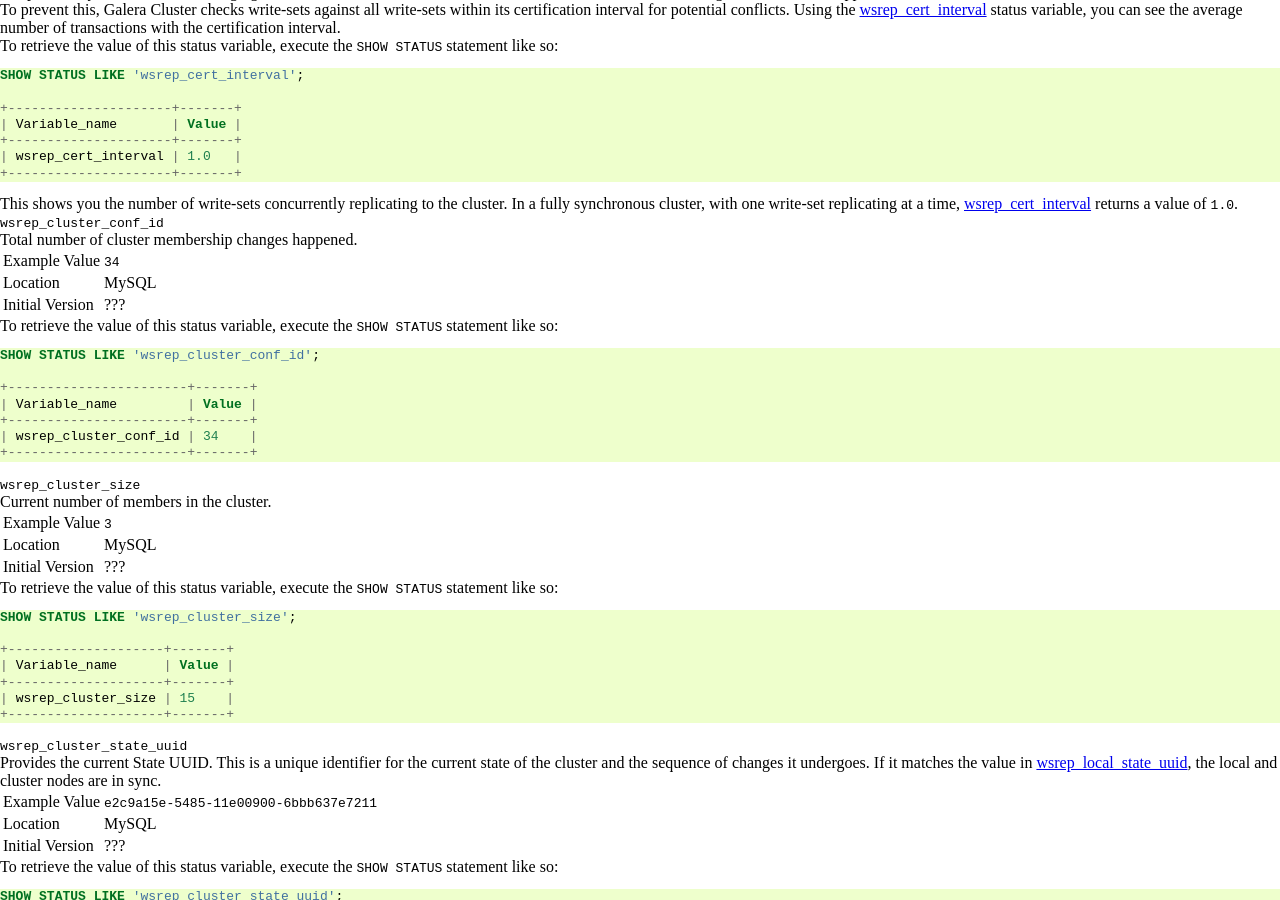
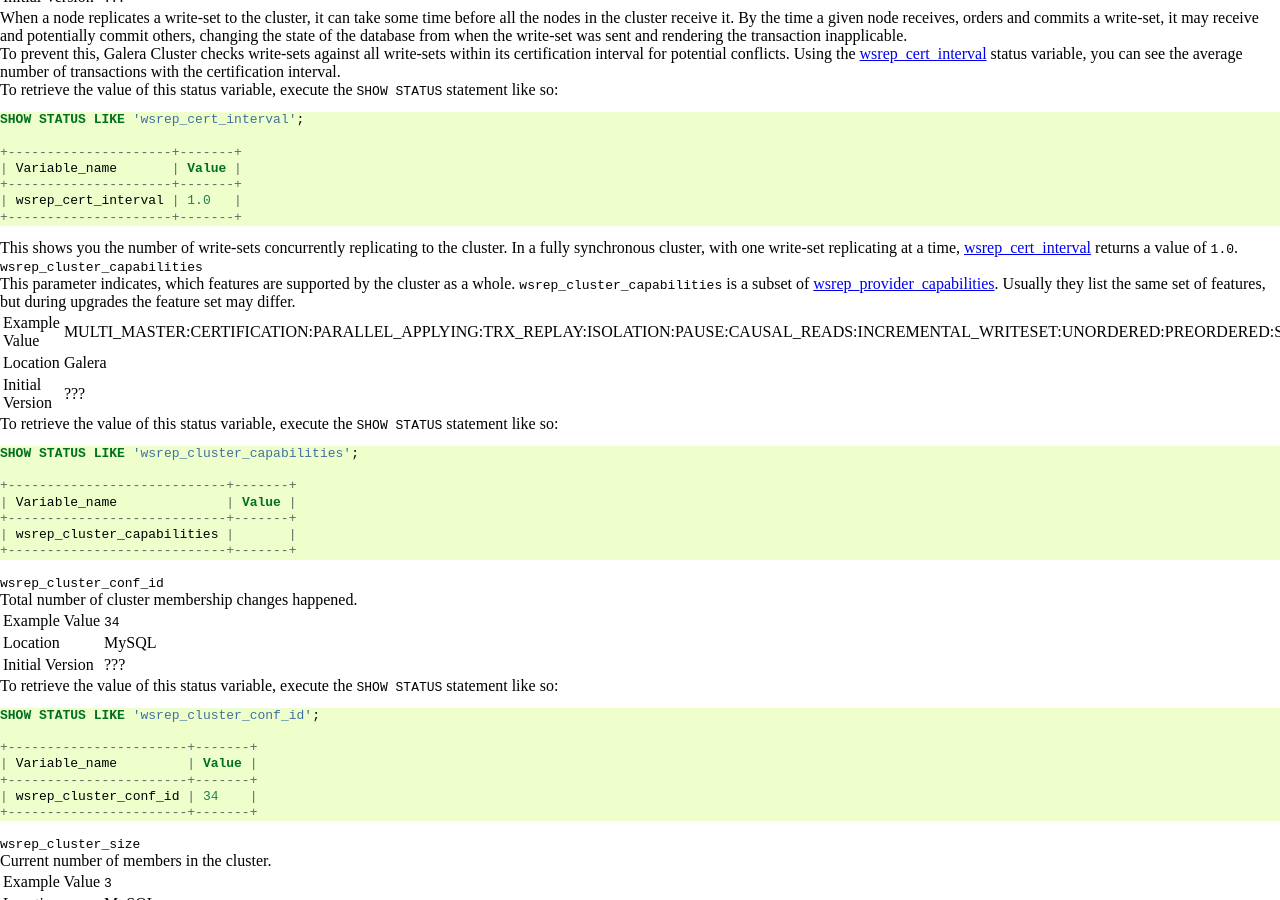
Before and after one commit to codership/documentation, a Sphinx documentation site: the page built from galeracluster/source/documentation/galera-status-variables.rst, in a window 1280 px wide and 900 px high, scrolled down 4096 px. Built offline with Sphinx 7.4.7, drawn with Linux system fonts in a browser that asks for light colours; comment, search, counter and statistics services are not loaded; some of the changed text lies outside the part shown.

Commit message:
Issue #548 Status variables wsrep_cluster_capabilities and wsrep_provider_capabilities added.

```diff
--- a/galeracluster/source/documentation/galera-status-variables.rst
+++ b/galeracluster/source/documentation/galera-status-variables.rst
@@ -85,6 +85,7 @@ This distinction is of importance for developers only. For convenience, all stat
    ":ref:`wsrep_cert_deps_distance <wsrep_cert_deps_distance>`", "Galera", "``23.88889``", "1.0"
    ":ref:`wsrep_cert_index_size <wsrep_cert_index_size>`", "Galera", "``30936``", "1.0"
    ":ref:`wsrep_cert_interval  <wsrep_cert_interval>`", "Galera", "", "1.0"
+   ":ref:`wsrep_cluster_capabilities  <wsrep_cluster_capabilities>`", "Galera", "", "1.0"
    ":ref:`wsrep_cluster_conf_id <wsrep_cluster_conf_id>`", "MySQL", "``34``", "1.0"
    ":ref:`wsrep_cluster_size <wsrep_cluster_size>`", "MySQL", "", "1.0"
    ":ref:`wsrep_cluster_state_uuid <wsrep_cluster_state_uuid>`", "MySQL", "", "1.0"
@@ -130,6 +131,7 @@ This distinction is of importance for developers only. For convenience, all stat
    ":ref:`wsrep_open_connections <wsrep_open_connections>`", "Galera", "``3``", "3.24"
    ":ref:`wsrep_open_transactions <wsrep_open_transactions>`", "Galera", "``25``", "3.24"
    ":ref:`wsrep_protocol_version <wsrep_protocol_version>`", "Galera", "``4``", "1.0"
+   ":ref:`wsrep_provider_capabilities  <wsrep_provider_capabilities>`", "Galera", "", "1.0"
    ":ref:`wsrep_provider_name <wsrep_provider_name>`", "MySQL", "``Galera``", "1.0"
    ":ref:`wsrep_provider_vendor <wsrep_provider_vendor>`", "MySQL", "", "1.0"
    ":ref:`wsrep_provider_version <wsrep_provider_version>`", "MySQL", "", "1.0"
@@ -384,6 +386,34 @@ To retrieve the value of this status variable, execute the ``SHOW STATUS`` state
 This shows you the number of write-sets concurrently replicating to the cluster. In a fully synchronous cluster, with one write-set replicating at a time, :ref:`wsrep_cert_interval <wsrep_cert_interval>` returns a value of ``1.0``.
 
 
+.. _`wsrep_cluster_capabilities`:
+.. rst-class:: section-heading
+.. rubric:: ``wsrep_cluster_capabilities``
+
+.. index::
+   pair: Status Variables; .. rubric:: ``wsrep_cluster_capabilities``
+
+This parameter indicates, which features are supported by the cluster as a whole. ``wsrep_cluster_capabilities`` is a subset of :ref:`wsrep_provider_capabilities <wsrep_provider_capabilities>`. Usually they list the same set of features, but during upgrades the feature set may differ.
+
+.. csv-table::
+   :class: doc-options
+
+   "Example Value", ":MULTI_MASTER:CERTIFICATION:PARALLEL_APPLYING:TRX_REPLAY:ISOLATION:PAUSE:CAUSAL_READS:INCREMENTAL_WRITESET:UNORDERED:PREORDERED:STREAMING:NBO:"
+   "Location", "Galera"
+   "Initial Version", "???"
+
+To retrieve the value of this status variable, execute the ``SHOW STATUS`` statement like so:
+
+.. code-block:: mysql
+
+   SHOW STATUS LIKE 'wsrep_cluster_capabilities';
+
+   +----------------------------+-------+
+   | Variable_name              | Value |
+   +----------------------------+-------+
+   | wsrep_cluster_capabilities |       |
+   +----------------------------+-------+
+
 .. _`wsrep_cluster_conf_id`:
 .. rst-class:: section-heading
 .. rubric:: ``wsrep_cluster_conf_id``
@@ -1709,6 +1739,37 @@ The following table summarizes protocol versions and the Galera version in which
    "6",  "``25.3.6``"
    "5",  "``25.3.5``"
 
+
+.. _`wsrep_provider_capabilities`:
+.. rst-class:: section-heading
+.. rubric:: ``wsrep_provider_capabilities``
+
+.. index::
+   pair: Status Variables; .. rubric:: ``wsrep_provider_capabilities``
+
+This parameter indicates, which features are provided by the wsrep provider on this node. See also :ref:`wsrep_cluster_capabilities <wsrep_cluster_capabilities>`.
+
+.. csv-table::
+   :class: doc-options
+
+   "Example Value", ":MULTI_MASTER:CERTIFICATION:PARALLEL_APPLYING:TRX_REPLAY:ISOLATION:PAUSE:CAUSAL_READS:INCREMENTAL_WRITESET:UNORDERED:PREORDERED:STREAMING:NBO:"
+   "Location", "Galera"
+   "Initial Version", "???"
+
+To retrieve the value of this status variable, execute the ``SHOW STATUS`` statement like so:
+
+.. code-block:: mysql
+
+   SHOW STATUS LIKE 'wsrep_provider_capabilities';
+
+   +-----------------------------+-------+
+   | Variable_name               | Value |
+   +-----------------------------+-------+
+   | wsrep_provider_capabilities |       |
+   +-----------------------------+-------+
+
+
+
 .. _`wsrep_provider_name`:
 .. rst-class:: section-heading
 .. rubric:: ``wsrep_provider_name``
```
